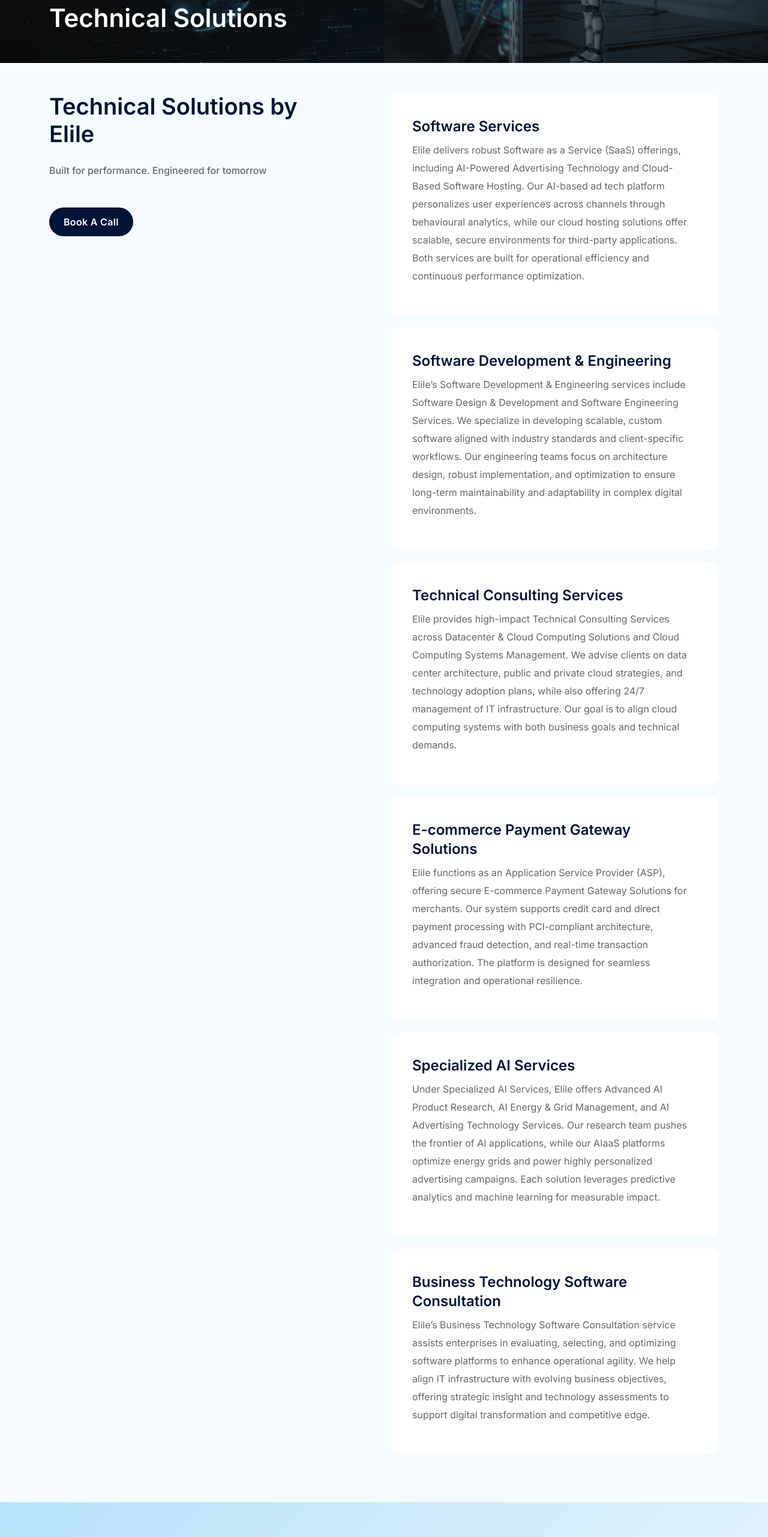
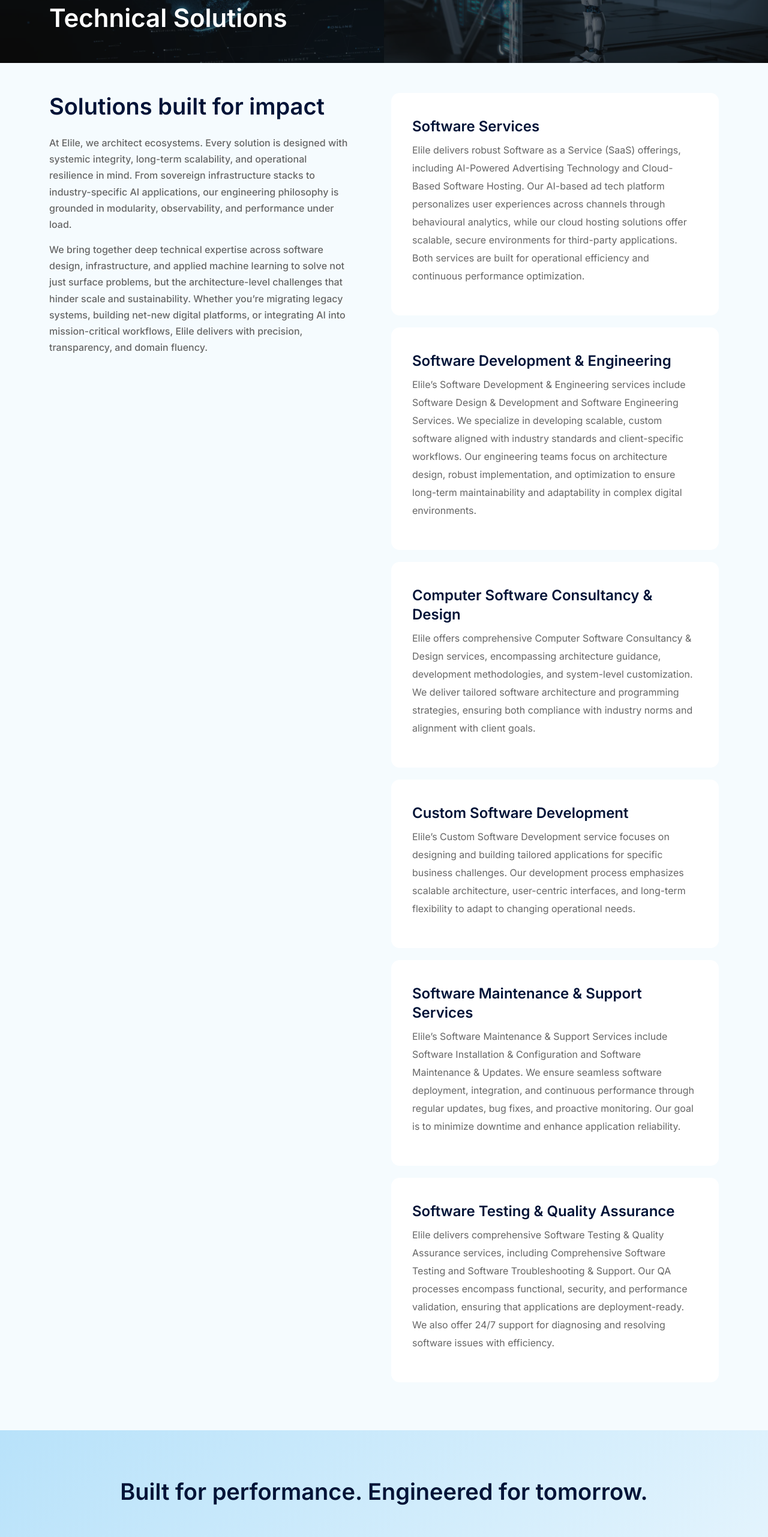
Before and after one commit to praneshkumarsingh/Elile-AI, a Next.js app: page /technical-solutions in a window 1280 px wide. Shown: the part 234-2797 px from the top of the page at 60% size. Built offline with nearby package versions, Linux system fonts and the light colour scheme.

Commit message:
content updated

```diff
--- a/src/app/technical-solutions/page.jsx
+++ b/src/app/technical-solutions/page.jsx
@@ -1,4 +1,3 @@
-
 import React from "react";
 import Link from "next/link";
 
@@ -34,131 +33,200 @@
                     <div className="row">
                         <div className="col-xl-6 col-md-6">
                             <div className="whyChoose-caption me-0 me-lg-5 mb-4 mb-lg-0">
-                                <h2 className="title mb-4">Technical Solutions by Elile</h2>
+                                <h2 className="title mb-4">Solutions built for impact </h2>
                                 <p className="desc">
-                                    Built for performance. Engineered for tomorrow
+                                    At Elile, we architect ecosystems. Every solution is designed
+                                    with systemic integrity, long-term scalability, and
+                                    operational resilience in mind. From sovereign infrastructure
+                                    stacks to industry-specific AI applications, our engineering
+                                    philosophy is grounded in modularity, observability, and
+                                    performance under load.
                                 </p>
-                                <div className="whyChoose-btn mt-4 mt-lg-5">
-                                    <Link className="default-btn" href="tel:+9710563292225">
-                                        Book A Call
-                                    </Link>
-                                </div>
+                                <p className="desc">
+                                    We bring together deep technical expertise across software
+                                    design, infrastructure, and applied machine learning to solve
+                                    not just surface problems, but the architecture-level
+                                    challenges that hinder scale and sustainability. Whether
+                                    you’re migrating legacy systems, building net-new digital
+                                    platforms, or integrating AI into mission-critical workflows,
+                                    Elile delivers with precision, transparency, and domain
+                                    fluency.{" "}
+                                </p>
                             </div>
                         </div>
                         <div className="col-xl-6 col-md-6">
                             <div className="whyChooseSec-box">
                                 <h3>Software Services</h3>
                                 <p>
-                                    Elile delivers robust Software as a Service (SaaS) offerings, including AI-Powered Advertising Technology and Cloud-Based Software Hosting. Our AI-based ad tech platform personalizes user experiences across channels through behavioural analytics, while our cloud hosting solutions offer scalable, secure environments for third-party applications. Both services are built for operational efficiency and continuous performance optimization.
+                                    Elile delivers robust Software as a Service (SaaS) offerings,
+                                    including AI-Powered Advertising Technology and Cloud-Based
+                                    Software Hosting. Our AI-based ad tech platform personalizes
+                                    user experiences across channels through behavioural
+                                    analytics, while our cloud hosting solutions offer scalable,
+                                    secure environments for third-party applications. Both
+                                    services are built for operational efficiency and continuous
+                                    performance optimization.
                                 </p>
                             </div>
 
                             <div className="whyChooseSec-box">
                                 <h3>Software Development & Engineering</h3>
                                 <p>
-                                    Elile’s Software Development & Engineering services include Software Design & Development and Software Engineering Services. We specialize in developing scalable, custom software aligned with industry standards and client-specific workflows. Our engineering teams focus on architecture design, robust implementation, and optimization to ensure long-term maintainability and adaptability in complex digital environments.
+                                    Elile’s Software Development & Engineering services include
+                                    Software Design & Development and Software Engineering
+                                    Services. We specialize in developing scalable, custom
+                                    software aligned with industry standards and client-specific
+                                    workflows. Our engineering teams focus on architecture design,
+                                    robust implementation, and optimization to ensure long-term
+                                    maintainability and adaptability in complex digital
+                                    environments.
                                 </p>
                             </div>
 
                             <div className="whyChooseSec-box">
-                                <h3>Technical Consulting Services</h3>
+                                <h3>Computer Software Consultancy & Design </h3>
                                 <p>
-                                    Elile provides high-impact Technical Consulting Services across Datacenter & Cloud Computing Solutions and Cloud Computing Systems Management. We advise clients on data center architecture, public and private cloud strategies, and technology adoption plans, while also offering 24/7 management of IT infrastructure. Our goal is to align cloud computing systems with both business goals and technical demands.
+                                    Elile offers comprehensive Computer Software Consultancy &
+                                    Design services, encompassing architecture guidance,
+                                    development methodologies, and system-level customization. We
+                                    deliver tailored software architecture and programming
+                                    strategies, ensuring both compliance with industry norms and
+                                    alignment with client goals.
                                 </p>
                             </div>
 
                             <div className="whyChooseSec-box">
-                                <h3>E-commerce Payment Gateway Solutions</h3>
+                                <h3>Custom Software Development </h3>
                                 <p>
-                                    Elile functions as an Application Service Provider (ASP), offering secure E-commerce Payment Gateway Solutions for merchants. Our system supports credit card and direct payment processing with PCI-compliant architecture, advanced fraud detection, and real-time transaction authorization. The platform is designed for seamless integration and operational resilience.
+                                    Elile’s Custom Software Development service focuses on
+                                    designing and building tailored applications for specific
+                                    business challenges. Our development process emphasizes
+                                    scalable architecture, user-centric interfaces, and long-term
+                                    flexibility to adapt to changing operational needs.
                                 </p>
                             </div>
 
                             <div className="whyChooseSec-box">
-                                <h3>Specialized AI Services</h3>
+                                <h3>Software Maintenance & Support Services </h3>
                                 <p>
-                                    Under Specialized AI Services, Elile offers Advanced AI Product Research, AI Energy & Grid Management, and AI Advertising Technology Services. Our research team pushes the frontier of AI applications, while our AIaaS platforms optimize energy grids and power highly personalized advertising campaigns. Each solution leverages predictive analytics and machine learning for measurable impact.
+                                    Elile’s Software Maintenance & Support Services include
+                                    Software Installation & Configuration and Software Maintenance
+                                    & Updates. We ensure seamless software deployment,
+                                    integration, and continuous performance through regular
+                                    updates, bug fixes, and proactive monitoring. Our goal is to
+                                    minimize downtime and enhance application reliability.
                                 </p>
                             </div>
 
                             <div className="whyChooseSec-box">
-                                <h3>Business Technology Software Consultation</h3>
+                                <h3>Software Testing & Quality Assurance </h3>
                                 <p>
-                                    Elile’s Business Technology Software Consultation service assists enterprises in evaluating, selecting, and optimizing software platforms to enhance operational agility. We help align IT infrastructure with evolving business objectives, offering strategic insight and technology assessments to support digital transformation and competitive edge.
+                                    Elile delivers comprehensive Software Testing & Quality
+                                    Assurance services, including Comprehensive Software Testing
+                                    and Software Troubleshooting & Support. Our QA processes
+                                    encompass functional, security, and performance validation,
+                                    ensuring that applications are deployment-ready. We also offer
+                                    24/7 support for diagnosing and resolving software issues with
+                                    efficiency.
                                 </p>
                             </div>
                         </div>
-
                     </div>
                 </div>
             </section>
-            <section className="tech-service section-gap section-bg">
+            <section className="tech-service section-gap section-bg pb-4">
                 <div className="container">
-                    <div className="row justify-content-center mb-0 mb-lg-5">
+                    <div className="row justify-content-center mb-0 mb-lg-4">
                         <div className="col-lg-12 text-center">
                             <h3 className="title">
-                                Technical Solutions by Elile
+                                Built for performance. Engineered for tomorrow.
                             </h3>
-                            <p>Built for performance. Engineered for tomorrow</p>
                         </div>
                     </div>
                     <div className="row pt-4">
                         <div className="col-lg-4 col-md-6">
                             <div className="tech-service-wrap">
-
-                                <h4>Computer Software Consultancy & Design</h4>
+                                <h4>Specialized AI Services </h4>
                                 <p>
-                                    Elile offers comprehensive Computer Software Consultancy & Design services, encompassing architecture guidance, development methodologies, and system-level customization. We deliver tailored software architecture and programming strategies, ensuring both compliance with industry norms and alignment with client goals.
+                                    Under Specialized AI Services, Elile offers Advanced AI
+                                    Product Research, AI Energy & Grid Management, and AI
+                                    Advertising Technology Services. Our research team pushes the
+                                    frontier of AI applications, while our AIaaS platforms
+                                    optimize energy grids and power highly personalized
+                                    advertising campaigns. Each solution leverages predictive
+                                    analytics and machine learning for measurable impact.
                                 </p>
                             </div>
                         </div>
 
                         <div className="col-lg-4 col-md-6">
                             <div className="tech-service-wrap">
-
-                                <h4>Custom Software Development</h4>
+                                <h4>AI Technology Consulting </h4>
                                 <p>
-                                    Elile’s Custom Software Development service focuses on designing and building tailored applications for specific business challenges. Our development process emphasizes scalable architecture, user-centric interfaces, and long-term flexibility to adapt to changing operational needs.
+                                    Our AI Technology Consulting suite includes AI Software
+                                    Customization, AI Technology Consultation, and AI Research &
+                                    Development. Elile builds tailored AI models and offers
+                                    strategic consultation on AI infrastructure, while our
+                                    research initiatives explore advanced applications with
+                                    real-world viability. All services are focused on
+                                    high-performance, enterprise-ready AI solutions.
                                 </p>
                             </div>
                         </div>
 
                         <div className="col-lg-4 col-md-6">
                             <div className="tech-service-wrap">
-
-                                <h4>AI Technology Consultation Services</h4>
+                                <h4>Technical Consulting Services</h4>
                                 <p>
-                                    Our AI Technology Consultation Services provide strategic advisory on AI integration and SaaS-related implementations. Elile supports clients in navigating the complex AI landscape, offering insights backed by market analysis and tailored roadmaps for enterprise-grade AI deployment.
+                                    Elile provides high-impact Technical Consulting Services
+                                    across Datacenter & Cloud Computing Solutions and Cloud
+                                    Computing Systems Management. We advise clients on data center
+                                    architecture, public and private cloud strategies, and
+                                    technology adoption plans, while also offering 24/7 management
+                                    of IT infrastructure. Our goal is to align cloud computing
+                                    systems with both business goals and technical demands.
                                 </p>
                             </div>
                         </div>
 
                         <div className="col-lg-4 col-md-6">
                             <div className="tech-service-wrap">
-
-                                <h4>Software Maintenance & Support Services</h4>
+                                <h4>AI Technology Consultation Services </h4>
                                 <p>
-                                    Elile’s Software Maintenance & Support Services include Software Installation & Configuration and Software Maintenance & Updates. We ensure seamless software deployment, integration, and continuous performance through regular updates, bug fixes, and proactive monitoring. Our goal is to minimize downtime and enhance application reliability.
+                                    Our AI Technology Consultation Services provide strategic
+                                    advisory on AI integration and SaaS-related implementations.
+                                    Elile supports clients in navigating the complex AI landscape,
+                                    offering insights backed by market analysis and tailored
+                                    roadmaps for enterprise-grade AI deployment.
                                 </p>
                             </div>
                         </div>
 
                         <div className="col-lg-4 col-md-6">
                             <div className="tech-service-wrap">
-
-                                <h4>Emerging Technology Services</h4>
+                                <h4>E-commerce Payment Gateway Solutions </h4>
                                 <p>
-                                    Under Emerging Technology Services, Elile provides Blockchain Development Services, Intelligent Voice Recognition Services, and Game & Virtual Reality Software Development. We develop secure, scalable blockchain applications, deliver voice recognition systems with NLP capabilities, and design immersive digital experiences through game and VR platforms, pushing the boundaries of user interaction.
+                                    Elile functions as an Application Service Provider (ASP),
+                                    offering secure E-commerce Payment Gateway Solutions for
+                                    merchants. Our system supports credit card and direct payment
+                                    processing with PCI-compliant architecture, advanced fraud
+                                    detection, and real-time transaction authorization. The
+                                    platform is designed for seamless integration and operational
+                                    resilience.
                                 </p>
                             </div>
                         </div>
 
                         <div className="col-lg-4 col-md-6">
                             <div className="tech-service-wrap">
-
-                                <h4>Software Testing & Quality Assurance</h4>
+                                <h4>Business Technology Software Consultation</h4>
                                 <p>
-                                    Elile delivers comprehensive Software Testing & Quality Assurance services, including Comprehensive Software Testing and Software Troubleshooting & Support. Our QA processes encompass functional, security, and performance validation, ensuring that applications are deployment-ready. We also offer 24/7 support for diagnosing and resolving software issues with efficiency.
+                                    Elile’s Business Technology Software Consultation service
+                                    assists enterprises in evaluating, selecting, and optimizing
+                                    software platforms to enhance operational agility. We help
+                                    align IT infrastructure with evolving business objectives,
+                                    offering strategic insight and technology assessments to
+                                    support digital transformation and competitive edge.
                                 </p>
                             </div>
                         </div>
@@ -167,16 +235,22 @@
             </section>
 
             {/* ----------- Our Feature Banner --------- */}
-            <section className="feature-style-one-area section-gap">
+            <section className="feature-style-one-area section-gap pb-0">
                 <div className="container">
                     <div className="row align-center">
                         <div className="col-lg-6 col-md-6 ">
                             <div className="feature-style-one ">
                                 <div className="info">
-                                    <h4>AI Technology Consulting</h4>
+                                    <h4>Emerging Technology Services </h4>
                                     <p>
-                                        Our AI Technology Consulting suite includes AI Software Customization, AI Technology Consultation, and AI Research & Development. Elile builds tailored AI models and offers strategic consultation on AI infrastructure, while our research initiatives explore advanced applications with real-world viability. All services are focused on high-performance, enterprise-ready AI solutions.
-
+                                        Under Emerging Technology Services, Elile provides
+                                        Blockchain Development Services, Intelligent Voice
+                                        Recognition Services, and Game & Virtual Reality Software
+                                        Development. We develop secure, scalable blockchain
+                                        applications, deliver voice recognition systems with NLP
+                                        capabilities, and design immersive digital experiences
+                                        through game and VR platforms, pushing the boundaries of
+                                        user interaction.
                                     </p>
                                 </div>
                             </div>
@@ -186,7 +260,14 @@
                                 <div className="info">
                                     <h4>Software Licensing</h4>
                                     <p>
-                                        Elile provides Software Licensing solutions across Third-Party Software Licensing, Proprietary Software Licensing, and Software License Management. As a Microsoft Certified Cloud Partner, we supply licensing for industry-leading software suites while managing compliance and procurement. Our proprietary ElectrOS monitoring platform is also available with flexible licensing models and comprehensive support.
+                                        Elile provides Software Licensing solutions across
+                                        Third-Party Software Licensing, Proprietary Software
+                                        Licensing, and Software License Management. As a Microsoft
+                                        Certified Cloud Partner, we supply licensing for
+                                        industry-leading software suites while managing compliance
+                                        and procurement. Our proprietary ElectrOS monitoring
+                                        platform is also available with flexible licensing models
+                                        and comprehensive support.
                                     </p>
                                 </div>
                             </div>
@@ -195,7 +276,31 @@
                 </div>
             </section>
 
-
+            <section className="cta-sec section-gap">
+                <div className="container">
+                    <div className="row">
+                        <div className="col-lg-12">
+                            <div className="cta-inner text-center">
+                                <h2>
+                                    Elile services are available for direct
+                                    <br /> procurement and custom deployment.
+                                </h2>
+                                <p className="desc">
+                                    Contact us to receive our detailed services brochure.
+                                </p>
+                                <div className="mt-2">
+                                    <Link className="default-btn" href="/contact">
+                                        Get in Touch
+                                    </Link>
+                                    <Link className="default-btn style-two ms-4" href="/about">
+                                        Learn More
+                                    </Link>
+                                </div>
+                            </div>
+                        </div>
+                    </div>
+                </div>
+            </section>
 
         </>
     );
```
